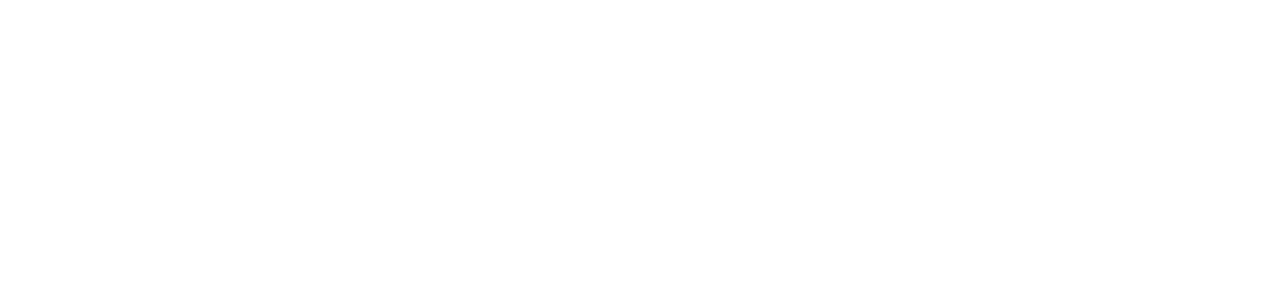
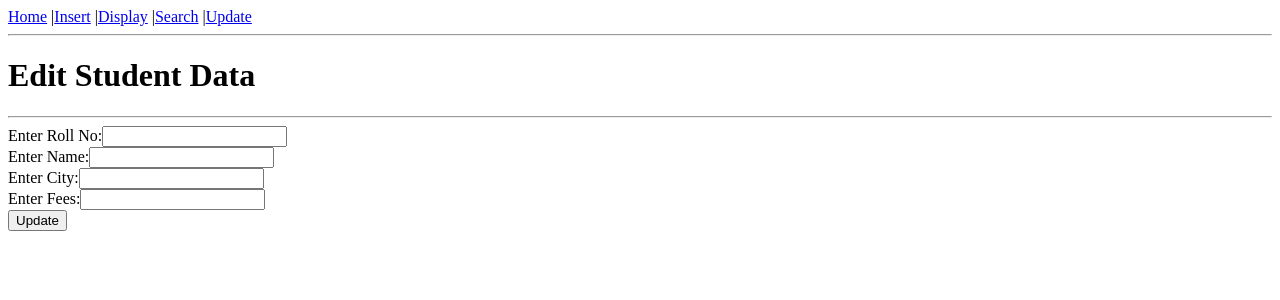
Before and after one commit to abhikumar11/cybromnode, a React (Vite) app in the folder client/: page /edit/1 in a window 1280 px wide. Before the commit this address had no page. Shown: the top 300 px of the page. Built offline with nearby package versions, Linux system fonts and the light colour scheme; no server answers.

Commit message:
initial commit

```diff
--- a/client/src/App.jsx
+++ b/client/src/App.jsx
@@ -6,6 +6,7 @@ import Insert from "./components/Insert";
 import Display from "./components/Display";
 import Update from "./components/Update";
 import Search from "./components/Search";
+import Edit from "./components/Edit";
 
 const App = () => {
   return (
@@ -17,6 +18,7 @@ const App = () => {
           <Route path="display" element={<Display/>} />
           <Route path="search" element={<Search/>} />
           <Route path="update" element={<Update />} />
+          <Route path="edit/:id" element={<Edit />} />
         </Route>
       </Routes>
     </div>
--- /dev/null
+++ b/client/src/components/Edit.jsx
@@ -0,0 +1,40 @@
+import React, { useEffect, useState } from 'react'
+import { useParams } from 'react-router-dom'
+import axios from 'axios';
+const Edit = () => {
+    const [student,setStudent]=useState({});
+    const {id}=useParams();
+
+    const loadData=async()=>{
+         const stu=await axios.get(`http://localhost:3001/student/show/${id}`);
+        setStudent(stu.data);
+    }
+
+    useEffect(()=>{
+        loadData();
+    },[])
+
+    const handleInput=(e)=>{
+        setStudent((prev)=>({...prev,[e.target.name]:e.target.value}))
+    }
+    const handleUpdate=async()=>{
+            const stu=await axios.post("",student);
+    }
+  return (
+    <div>
+        <h1>Edit Student Data</h1>
+        <hr />
+         Enter Roll No:<input type="text" name="rollno" onChange={handleInput}/>
+        <br/>
+        Enter Name:<input type="text" name="name" onChange={handleInput}/>
+        <br/>
+        Enter City:<input type="text" name="city" onChange={handleInput}/>
+        <br/>
+        Enter Fees:<input type="text" name="fees" onChange={handleInput}/>
+        <br/>
+        <button onClick={handleUpdate}>Update</button>
+    </div>
+  )
+}
+
+export default Edit
--- a/client/src/components/Update.jsx
+++ b/client/src/components/Update.jsx
@@ -2,14 +2,16 @@ import React from 'react'
 import { useState } from 'react'
 import { useEffect } from 'react'
 import axios from 'axios'
+import {useNavigate} from "react-router-dom";
 const Update = () => {
-  const [student,setStudent]=useState([]);
+  const [students,setStudents]=useState([]);
+
+  const navigate=useNavigate();
 
   const loadData=async()=>{
     const res=await axios.get("http://localhost:3001/student/display");
-    setStudent(res.data);
+    setStudents(res.data);
   }
-
   useEffect(()=>{
     loadData();
   })
@@ -17,6 +19,10 @@ const Update = () => {
       const stu=await axios.get(`http://localhost:3001/student/delete/${id}`);
        alert(stu.data.msg);
        loadData();
+  }
+  const handleEdit=async(id)=>{
+        navigate(`/edit/${id}`);
+
   }
 
   return (
@@ -32,14 +38,14 @@ const Update = () => {
           <th>Action</th>
         </tr>
         {
-          student.map((item)=>(
+          students.map((item)=>(
             <tr>
               <td>{item.rollno}</td>
               <td>{item.name}</td>
               <td>{item.city}</td>
               <td>{item.fees}</td>
               <td>
-                <button>Edit</button>
+                <button onClick={()=>handleEdit(item._id)}>Edit</button>
                <button onClick={()=>handleDelete(item._id)}>Delete</button>
                </td>
             </tr>
```
Also changed, not shown: 2 other files (tests, documents, lock files or other folders).
